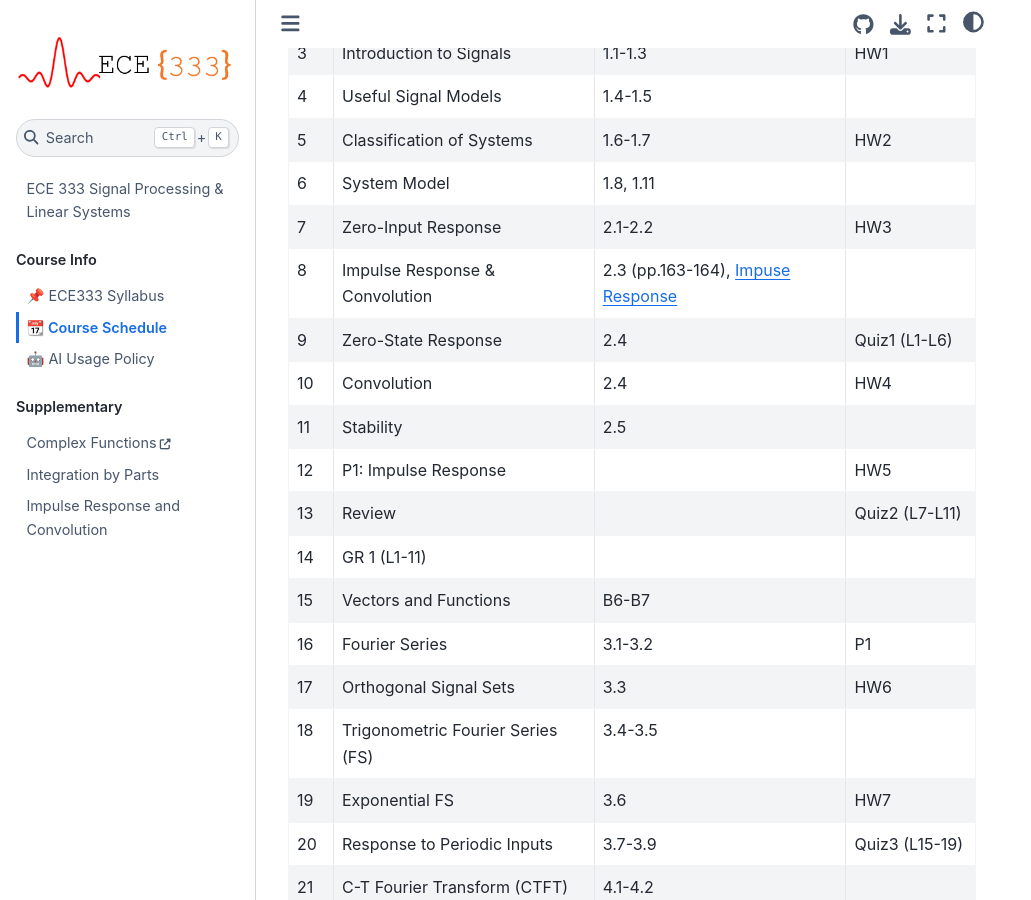
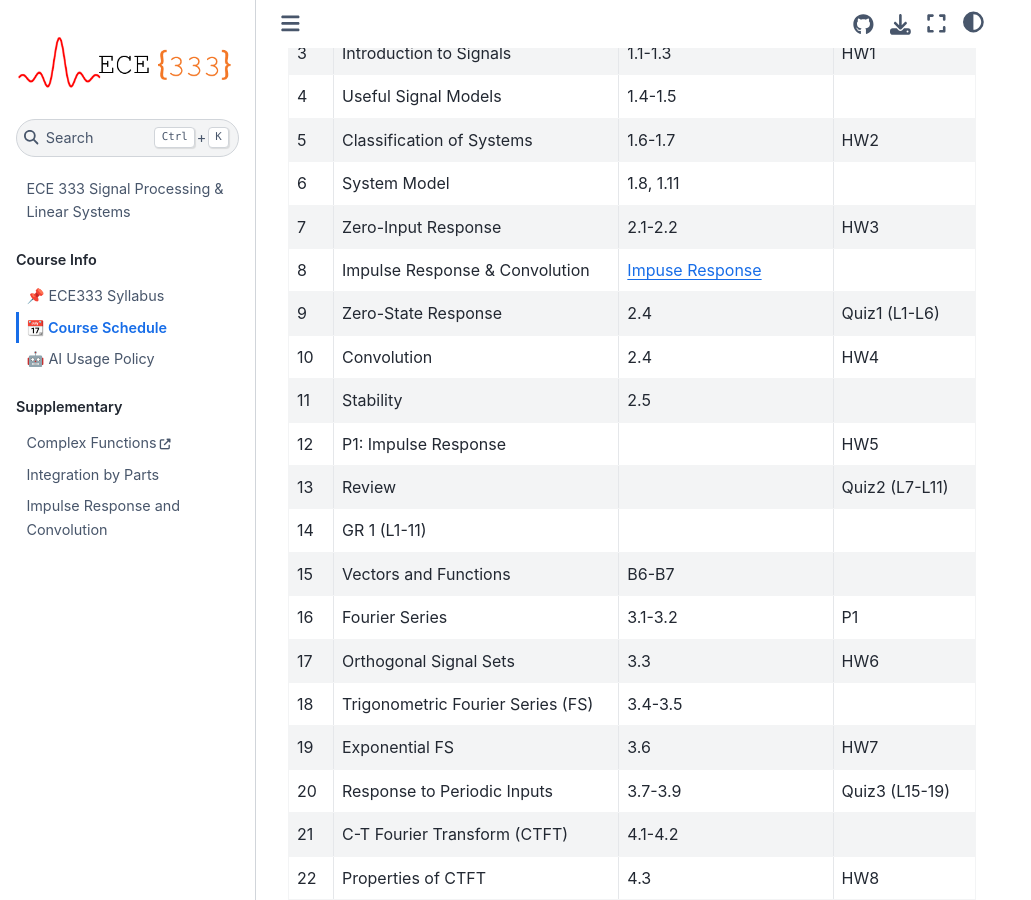
Before and after one commit to USAFA-ECE/ece333, a Jupyter Book: the page built from book/schedule.md, in a window 1280 px wide and 900 px high, scrolled down 424 px. Shown: the whole window, without its empty margins (0-1031 px from the left). Built offline with Jupyter Book 1.0.4 settings and Sphinx 7.4.7 and the Sphinx Book theme 1.1.4, drawn with Linux system fonts in a browser that asks for light colours.

Commit message:
another minor fix

```diff
--- a/book/schedule.md
+++ b/book/schedule.md
@@ -14,7 +14,7 @@
 |5  | Classification of Systems         | 1.6-1.7          | HW2             |
 |6  | System Model                      | 1.8, 1.11        |                 |
 |7  | Zero-Input Response               | 2.1-2.2          | HW3             |
-|8  | Impulse Response & Convolution    | 2.3 (pp.163-164), [Impuse Response](https://usafa-ece.github.io/ece333/impulse.html)|  |
+|8  | Impulse Response & Convolution    | [Impuse Response](https://usafa-ece.github.io/ece333/impulse.html)|  |
 |9  | Zero-State Response               | 2.4              | Quiz1 (L1-L6)   |
 |10 | Convolution                       | 2.4              | HW4             |
 |11 | Stability                         | 2.5              |                 |
```
